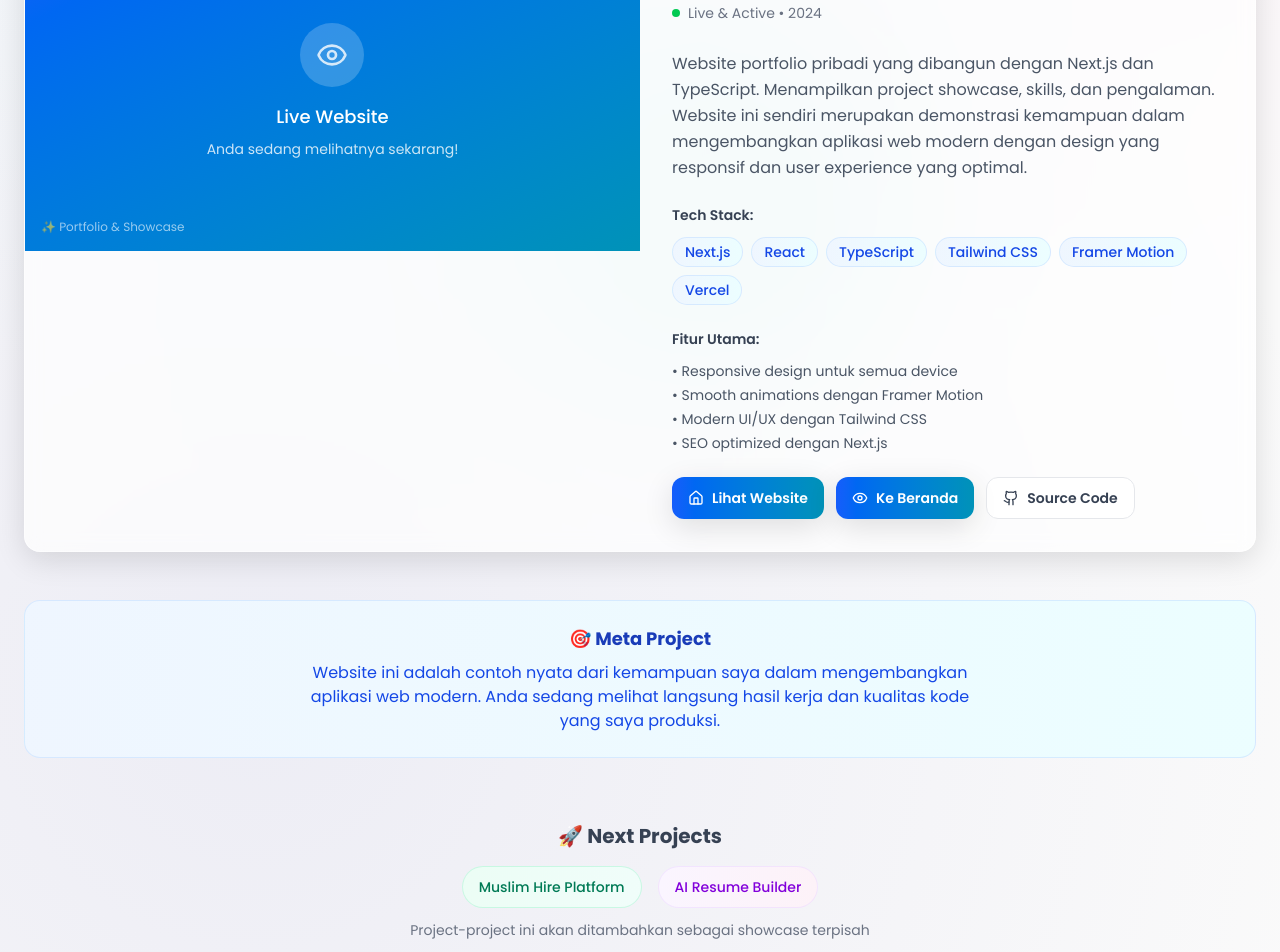
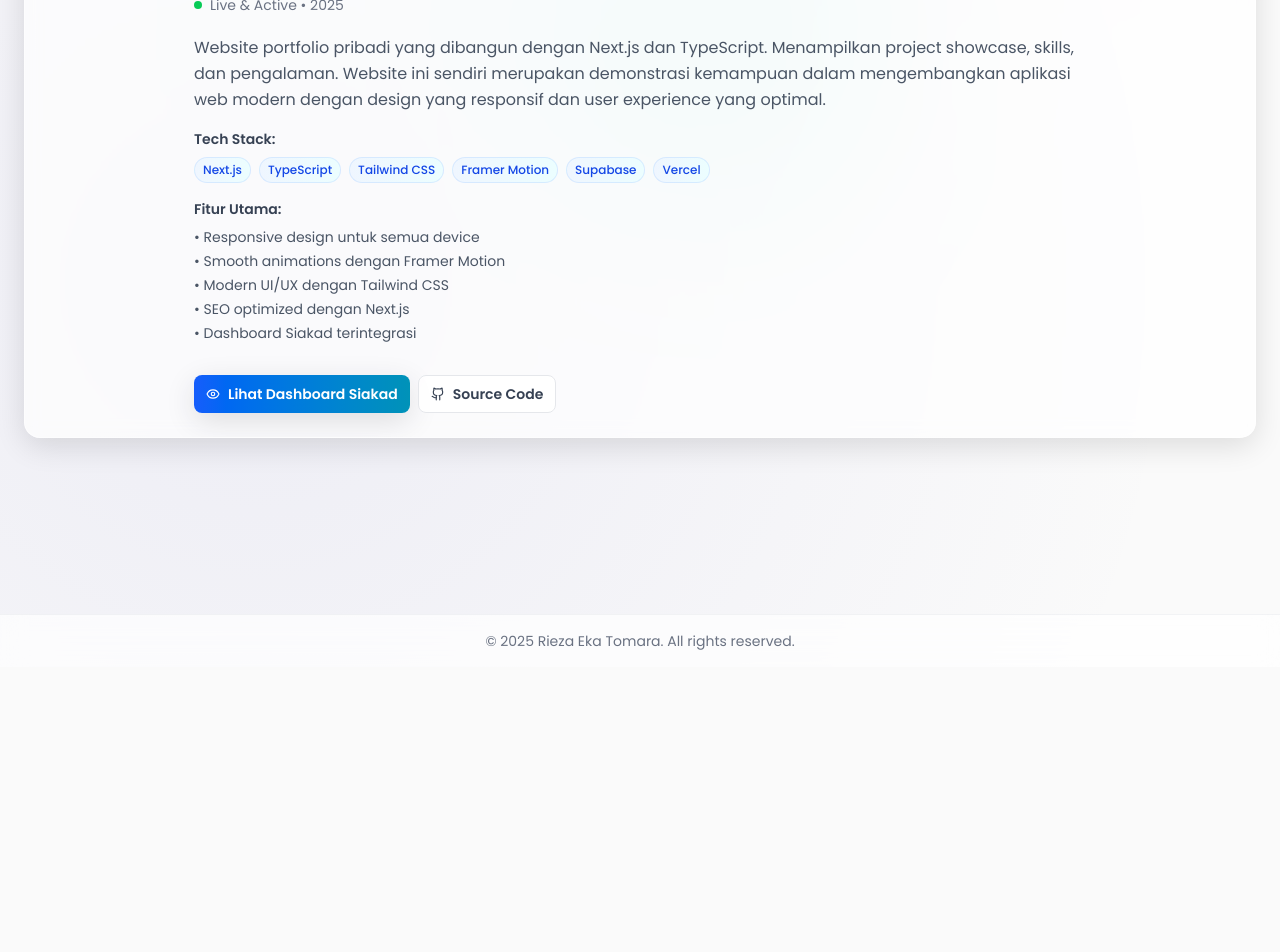
Before and after one commit to riezaekatomara/personal-portfolio, a Next.js app: page / in a window 1280 px wide. Shown: the part 1260-2212 px from the top of the page. After the commit the page ends 1927 px from the top, so only its background shows below. Built offline with nearby package versions, Linux system fonts and the light colour scheme.

Commit message:
feat: implement portfolio website with siakad dashboard integration

```diff
--- a/components/ProjectList.tsx
+++ b/components/ProjectList.tsx
@@ -1,16 +1,14 @@
-// ProjectList.tsx - Updated untuk self-referencing portfolio
-
 "use client";
 
 import { motion } from "framer-motion";
-import { ExternalLink, Github, Home, Eye } from "lucide-react";
+import { ExternalLink, Github, Eye } from "lucide-react";
 import { useRouter } from "next/navigation";
 
 interface ProjectLink {
   type: "demo" | "github" | "live" | "self";
   url: string;
   label: string;
-  internal?: boolean; // untuk internal navigation
+  internal?: boolean;
 }
 
 interface Project {
@@ -36,33 +34,27 @@ const projects: Project[] = [
     image: "/portfolio-preview.jpg",
     technologies: [
       "Next.js",
-      "React",
       "TypeScript",
       "Tailwind CSS",
       "Framer Motion",
+      "Supabase",
       "Vercel",
     ],
     links: [
       {
-        type: "self" as const,
-        url: "/", // Homepage
-        label: "Lihat Website",
-        internal: true,
-      },
-      {
         type: "demo" as const,
-        url: "#hero", // Scroll ke hero section
-        label: "Ke Beranda",
+        url: "/dashboard",
+        label: "Lihat Dashboard Siakad",
         internal: true,
       },
       {
         type: "github" as const,
-        url: "https://github.com/riezaeka/portfolio-website", // Ganti dengan GitHub URL yang benar
+        url: "https://github.com/riezaeka/portfolio-website",
         label: "Source Code",
       },
     ],
     status: "completed" as const,
-    year: "2024",
+    year: "2025",
   },
 ];
 
@@ -74,25 +66,16 @@ export default function ProjectList() {
 
     try {
       if (link.internal) {
-        // Handle internal navigation
-        if (link.url === "/") {
-          // Navigate to homepage
-          router.push("/");
-        } else if (link.url.startsWith("#")) {
-          // Scroll to section
-          const element = document.querySelector(link.url);
-          if (element) {
-            element.scrollIntoView({ behavior: "smooth" });
+        console.log("Attempting internal navigation to:", link.url);
+
+        // Tambahkan delay kecil untuk debugging
+        setTimeout(() => {
+          router.push(link.url);
+        }, 100);
+
+        // Alternative: gunakan window.location jika router tidak bekerja
+        // window.location.href = link.url;
       } else {
-            // Fallback - scroll to top
-            window.scrollTo({ top: 0, behavior: "smooth" });
-          }
-        } else {
-          // Other internal routes
-          router.push(link.url);
-        }
-      } else {
-        // Handle external links
         if (!link.url || link.url === "#" || link.url === "") {
           alert("Link belum tersedia. Silakan cek kembali nanti.");
           return;
@@ -101,7 +84,12 @@ export default function ProjectList() {
       }
     } catch (error) {
       console.error("Error handling link:", error);
+      // Fallback to window.location
+      if (link.internal) {
+        window.location.href = link.url;
+      } else {
         alert("Terjadi kesalahan saat membuka link.");
+      }
     }
   };
 
@@ -119,38 +107,16 @@ export default function ProjectList() {
           >
             {/* Project Card */}
             <div className="relative overflow-hidden rounded-2xl bg-white/70 backdrop-blur-sm border border-white/50 shadow-medium hover:shadow-heavy transition-all duration-500 group-hover:transform group-hover:scale-[1.02]">
-              <div className="grid lg:grid-cols-2 gap-0">
-                {/* Image/Preview Section */}
-                <div className="relative h-64 lg:h-80 overflow-hidden bg-gradient-to-br from-blue-600 to-cyan-600">
-                  <div className="absolute inset-0 flex items-center justify-center text-white">
-                    <div className="text-center">
-                      <div className="w-16 h-16 mx-auto mb-4 bg-white/20 rounded-full flex items-center justify-center">
-                        <Eye size={32} className="opacity-80" />
-                      </div>
-                      <p className="text-lg font-medium mb-2">Live Website</p>
-                      <p className="text-sm opacity-80">
-                        Anda sedang melihatnya sekarang!
-                      </p>
-                    </div>
-                  </div>
-
-                  {/* Decorative elements */}
-                  <div className="absolute top-4 right-4 w-3 h-3 bg-green-400 rounded-full animate-pulse"></div>
-                  <div className="absolute bottom-4 left-4 text-xs text-white/60">
-                    ✨ Portfolio & Showcase
-                  </div>
-                </div>
-
               {/* Content Section */}
-                <div className="p-6 lg:p-8 flex flex-col justify-between">
+              <div className="p-4 md:py-6 md:px-0.5 flex flex-col justify-between max-w-4xl mx-auto">
                 <div>
                   {/* Header */}
-                    <div className="flex items-start justify-between mb-4">
+                  <div className="flex items-start justify-between mb-3">
                     <div>
-                        <h3 className="text-2xl font-bold text-gray-800 mb-2 group-hover:text-blue-600 transition-colors">
+                      <h3 className="text-xl md:text-2xl font-bold text-gray-800 mb-2 group-hover:text-blue-600 transition-colors">
                         {project.title}
                       </h3>
-                        <div className="flex items-center gap-2 text-sm text-gray-500 mb-3">
+                      <div className="flex items-center gap-2 text-sm text-gray-500 mb-2">
                         <span className="w-2 h-2 bg-green-500 rounded-full animate-pulse"></span>
                         <span>Live & Active • {project.year}</span>
                       </div>
@@ -158,20 +124,20 @@ export default function ProjectList() {
                   </div>
 
                   {/* Description */}
-                    <p className="text-gray-600 leading-relaxed mb-6">
+                  <p className="text-gray-600 leading-relaxed mb-4 text-sm md:text-base">
                     {project.longDescription}
                   </p>
 
                   {/* Technologies */}
-                    <div className="mb-6">
-                      <h4 className="text-sm font-semibold text-gray-700 mb-3">
+                  <div className="mb-4">
+                    <h4 className="text-sm font-semibold text-gray-700 mb-2">
                       Tech Stack:
                     </h4>
                     <div className="flex flex-wrap gap-2">
                       {project.technologies.map((tech) => (
                         <span
                           key={tech}
-                            className="px-3 py-1 bg-gradient-to-r from-blue-50 to-cyan-50 text-blue-700 rounded-full text-sm font-medium border border-blue-200/50"
+                          className="px-2 py-1 bg-gradient-to-r from-blue-50 to-cyan-50 text-blue-700 rounded-full text-xs font-medium border border-blue-200/50"
                         >
                           {tech}
                         </span>
@@ -180,94 +146,45 @@ export default function ProjectList() {
                   </div>
 
                   {/* Features/Highlights */}
-                    <div className="mb-6">
-                      <h4 className="text-sm font-semibold text-gray-700 mb-3">
+                  <div className="mb-4">
+                    <h4 className="text-sm font-semibold text-gray-700 mb-2">
                       Fitur Utama:
                     </h4>
-                      <ul className="text-sm text-gray-600 space-y-1">
+                    <ul className="text-xs md:text-sm text-gray-600 space-y-1">
                       <li>• Responsive design untuk semua device</li>
                       <li>• Smooth animations dengan Framer Motion</li>
                       <li>• Modern UI/UX dengan Tailwind CSS</li>
                       <li>• SEO optimized dengan Next.js</li>
+                      <li>• Dashboard Siakad terintegrasi</li>
                     </ul>
                   </div>
                 </div>
 
                 {/* Action Buttons */}
-                  <div className="flex flex-wrap gap-3">
+                <div className="flex flex-wrap gap-2 mt-4">
                   {project.links.map((link) => (
                     <motion.button
                       key={`${link.type}-${link.label}`}
                       onClick={() => handleLinkClick(link)}
-                        className={`inline-flex items-center gap-2 px-4 py-2.5 rounded-xl font-semibold text-sm transition-all duration-300 ${
-                          link.type === "self" || link.type === "demo"
+                      className={`inline-flex items-center gap-2 px-3 py-2 rounded-lg font-semibold text-xs md:text-sm transition-all duration-300 ${
+                        link.type === "demo"
                           ? "bg-gradient-to-r from-blue-600 to-cyan-600 text-white hover:from-blue-700 hover:to-cyan-700 shadow-medium hover:shadow-heavy"
                           : "bg-white/80 text-gray-700 border border-gray-200 hover:bg-gray-50 hover:border-gray-300"
                       }`}
                       whileHover={{ scale: 1.05, y: -2 }}
                       whileTap={{ scale: 0.95 }}
                     >
-                        {link.type === "self" && <Home size={16} />}
-                        {link.type === "demo" && <Eye size={16} />}
-                        {link.type === "github" && <Github size={16} />}
+                      {link.type === "demo" && <Eye size={14} />}
+                      {link.type === "github" && <Github size={14} />}
                       {link.label}
                     </motion.button>
                   ))}
                 </div>
               </div>
             </div>
-            </div>
           </motion.div>
         ))}
       </div>
-
-      {/* Additional Info */}
-      <motion.div
-        className="mt-12 p-6 bg-gradient-to-r from-blue-50 to-cyan-50 rounded-2xl border border-blue-200/50"
-        initial={{ opacity: 0, y: 30 }}
-        whileInView={{ opacity: 1, y: 0 }}
-        transition={{ duration: 0.6 }}
-        viewport={{ once: true }}
-      >
-        <div className="text-center">
-          <h3 className="text-lg font-bold text-blue-800 mb-2">
-            🎯 Meta Project
-          </h3>
-          <p className="text-blue-700 max-w-2xl mx-auto">
-            Website ini adalah contoh nyata dari kemampuan saya dalam
-            mengembangkan aplikasi web modern. Anda sedang melihat langsung
-            hasil kerja dan kualitas kode yang saya produksi.
-          </p>
-        </div>
-      </motion.div>
-
-      {/* Coming Soon Projects */}
-      <motion.div
-        className="mt-16 text-center"
-        initial={{ opacity: 0, y: 30 }}
-        whileInView={{ opacity: 1, y: 0 }}
-        transition={{ duration: 0.6 }}
-        viewport={{ once: true }}
-      >
-        <h3 className="text-xl font-bold text-gray-700 mb-4">
-          🚀 Next Projects
-        </h3>
-        <div className="flex flex-wrap justify-center gap-4">
-          <div className="px-4 py-2 bg-gradient-to-r from-emerald-50 to-teal-50 rounded-full border border-emerald-200/50">
-            <span className="text-sm font-medium text-emerald-700">
-              Muslim Hire Platform
-            </span>
-          </div>
-          <div className="px-4 py-2 bg-gradient-to-r from-purple-50 to-pink-50 rounded-full border border-purple-200/50">
-            <span className="text-sm font-medium text-purple-700">
-              AI Resume Builder
-            </span>
-          </div>
-        </div>
-        <p className="text-sm text-gray-500 mt-3">
-          Project-project ini akan ditambahkan sebagai showcase terpisah
-        </p>
-      </motion.div>
     </section>
   );
 }
--- a/src/app/dashboard/page.tsx
+++ b/src/app/dashboard/page.tsx
@@ -2,8 +2,8 @@
 
 import { Card, CardContent } from "@/../../components/ui/card";
 import Link from "next/link";
-import { motion } from "@/../../lib/motion";
-import { Book, Users, FileText } from "lucide-react";
+import { motion } from "framer-motion";
+import { Book, Users, FileText, Home, ArrowLeft } from "lucide-react";
 
 const modules = [
   {
@@ -28,17 +28,67 @@ const modules = [
 
 export default function DashboardHomePage() {
   return (
+    <div className="min-h-screen bg-gradient-to-br from-blue-50 via-white to-cyan-50">
+      {/* Header Section */}
+      <div className="bg-white/80 backdrop-blur-sm border-b border-blue-100 sticky top-0 z-10">
+        <div className="max-w-5xl mx-auto px-4 py-4">
+          <div className="flex items-center justify-between">
+            <div className="flex items-center gap-4">
+              <Link
+                href="/"
+                className="flex items-center gap-2 text-blue-600 hover:text-blue-800 transition-colors"
+              >
+                <ArrowLeft size={20} />
+                <span className="text-sm font-medium">
+                  Kembali ke Portfolio
+                </span>
+              </Link>
+            </div>
+            <div className="flex items-center gap-2">
+              <div className="w-2 h-2 bg-green-500 rounded-full animate-pulse"></div>
+              <span className="text-sm text-gray-600">Dashboard Active</span>
+            </div>
+          </div>
+        </div>
+      </div>
+
+      {/* Main Content */}
       <div className="max-w-5xl mx-auto py-10 px-4">
-      <div className="mb-8">
-        <h1 className="text-3xl font-bold mb-2 text-blue-800">
-          🎓 Selamat Datang!
+        {/* Welcome Section */}
+        <motion.div
+          className="mb-8"
+          initial={{ opacity: 0, y: -20 }}
+          animate={{ opacity: 1, y: 0 }}
+          transition={{ duration: 0.6 }}
+        >
+          <div className="text-center mb-8">
+            <h1 className="text-4xl font-bold mb-4 bg-gradient-to-r from-blue-600 to-cyan-600 bg-clip-text text-transparent">
+              🎓 Dashboard Siakad
             </h1>
-        <p className="text-gray-600">
-          Silakan pilih modul di bawah ini untuk mulai mengelola data kampus.
+            <p className="text-gray-600 text-lg max-w-2xl mx-auto">
+              Sistem Informasi Akademik untuk mengelola data mahasiswa, mata
+              kuliah, dan nilai dengan interface yang modern dan user-friendly.
             </p>
           </div>
 
-      <div className="grid grid-cols-1 sm:grid-cols-2 lg:grid-cols-3 gap-6">
+          {/* Info Banner */}
+          <div className="bg-gradient-to-r from-blue-100 to-cyan-100 rounded-2xl p-6 border border-blue-200 mb-8">
+            <div className="flex items-center gap-3 mb-3">
+              <div className="w-8 h-8 bg-blue-600 rounded-full flex items-center justify-center">
+                <Home className="w-4 h-4 text-white" />
+              </div>
+              <h3 className="font-semibold text-blue-800">Demo Dashboard</h3>
+            </div>
+            <p className="text-blue-700 text-sm">
+              Ini adalah demo dashboard Siakad yang menunjukkan kemampuan dalam
+              membangun sistem informasi akademik. Semua fitur berfungsi dengan
+              data sample untuk keperluan demo.
+            </p>
+          </div>
+        </motion.div>
+
+        {/* Modules Grid */}
+        <div className="grid grid-cols-1 sm:grid-cols-2 lg:grid-cols-3 gap-6 mb-12">
           {modules.map((modul, index) => (
             <motion.div
               key={modul.href}
@@ -47,21 +97,107 @@ export default function DashboardHomePage() {
               transition={{ delay: index * 0.1 }}
             >
               <Link href={modul.href}>
-              <Card className="hover:shadow-lg transition-shadow border hover:border-blue-400 h-full">
-                <CardContent className="p-5">
-                  <div className="flex items-center gap-3 mb-3">
+                <Card className="hover:shadow-xl transition-all duration-300 border hover:border-blue-400 h-full group hover:scale-105">
+                  <CardContent className="p-6">
+                    <div className="flex items-center gap-3 mb-4">
+                      <div className="p-2 bg-gray-50 rounded-lg group-hover:bg-blue-50 transition-colors">
                         {modul.icon}
-                    <h2 className="text-lg font-semibold text-gray-800">
+                      </div>
+                      <h2 className="text-lg font-semibold text-gray-800 group-hover:text-blue-600 transition-colors">
                         {modul.title}
                       </h2>
                     </div>
-                  <p className="text-sm text-gray-500">{modul.description}</p>
+                    <p className="text-sm text-gray-600 leading-relaxed">
+                      {modul.description}
+                    </p>
+
+                    {/* Status Indicator */}
+                    <div className="mt-4 flex items-center gap-2">
+                      <div className="w-2 h-2 bg-green-500 rounded-full"></div>
+                      <span className="text-xs text-gray-500">
+                        Ready to use
+                      </span>
+                    </div>
                   </CardContent>
                 </Card>
               </Link>
             </motion.div>
           ))}
         </div>
+
+        {/* Features Section */}
+        <motion.div
+          className="grid md:grid-cols-2 gap-6 mb-12"
+          initial={{ opacity: 0, y: 30 }}
+          animate={{ opacity: 1, y: 0 }}
+          transition={{ delay: 0.4 }}
+        >
+          <div className="bg-white/70 backdrop-blur-sm rounded-2xl p-6 border border-gray-200">
+            <h3 className="font-bold text-gray-800 mb-4">✨ Fitur Utama</h3>
+            <ul className="space-y-2 text-sm text-gray-600">
+              <li>• CRUD operations untuk semua entitas</li>
+              <li>• Real-time data validation</li>
+              <li>• Export data ke berbagai format</li>
+              <li>• Responsive design untuk semua device</li>
+              <li>• Modern UI dengan Tailwind CSS</li>
+            </ul>
+          </div>
+
+          <div className="bg-white/70 backdrop-blur-sm rounded-2xl p-6 border border-gray-200">
+            <h3 className="font-bold text-gray-800 mb-4">🛠️ Tech Stack</h3>
+            <div className="flex flex-wrap gap-2">
+              {[
+                "Next.js",
+                "React",
+                "TypeScript",
+                "Tailwind CSS",
+                "Framer Motion",
+              ].map((tech) => (
+                <span
+                  key={tech}
+                  className="px-3 py-1 bg-blue-50 text-blue-700 rounded-full text-xs font-medium"
+                >
+                  {tech}
+                </span>
+              ))}
+            </div>
+          </div>
+        </motion.div>
+
+        {/* Quick Stats */}
+        <motion.div
+          className="grid grid-cols-3 gap-4 mb-8"
+          initial={{ opacity: 0, y: 30 }}
+          animate={{ opacity: 1, y: 0 }}
+          transition={{ delay: 0.6 }}
+        >
+          <div className="text-center p-4 bg-white/50 rounded-xl border border-gray-200">
+            <div className="text-2xl font-bold text-blue-600 mb-1">3</div>
+            <div className="text-xs text-gray-600">Modules</div>
+          </div>
+          <div className="text-center p-4 bg-white/50 rounded-xl border border-gray-200">
+            <div className="text-2xl font-bold text-green-600 mb-1">100%</div>
+            <div className="text-xs text-gray-600">Functional</div>
+          </div>
+          <div className="text-center p-4 bg-white/50 rounded-xl border border-gray-200">
+            <div className="text-2xl font-bold text-purple-600 mb-1">Demo</div>
+            <div className="text-xs text-gray-600">Mode</div>
+          </div>
+        </motion.div>
+
+        {/* Footer */}
+        <motion.div
+          className="text-center"
+          initial={{ opacity: 0 }}
+          animate={{ opacity: 1 }}
+          transition={{ delay: 0.8 }}
+        >
+          <p className="text-sm text-gray-500">
+            Dashboard ini dibuat sebagai bagian dari portfolio untuk
+            mendemonstrasikan kemampuan pengembangan web
+          </p>
+        </motion.div>
+      </div>
     </div>
   );
 }
--- a/src/app/page.tsx
+++ b/src/app/page.tsx
@@ -56,7 +56,7 @@ export default function Home() {
           <div className="grid lg:grid-cols-2 gap-12 items-center">
             {/* Left Side - Text Content */}
             <motion.div
-              className="relative top-3 text-center lg:text-left space-y-8"
+              className="relative top-5 text-center lg:text-left space-y-8"
               initial={{ opacity: 0, x: -50 }}
               animate={{ opacity: 1, x: 0 }}
               transition={{ duration: 0.8, ease: "easeOut" }}
```
Lines whose indentation alone changed are shown as unchanged.
